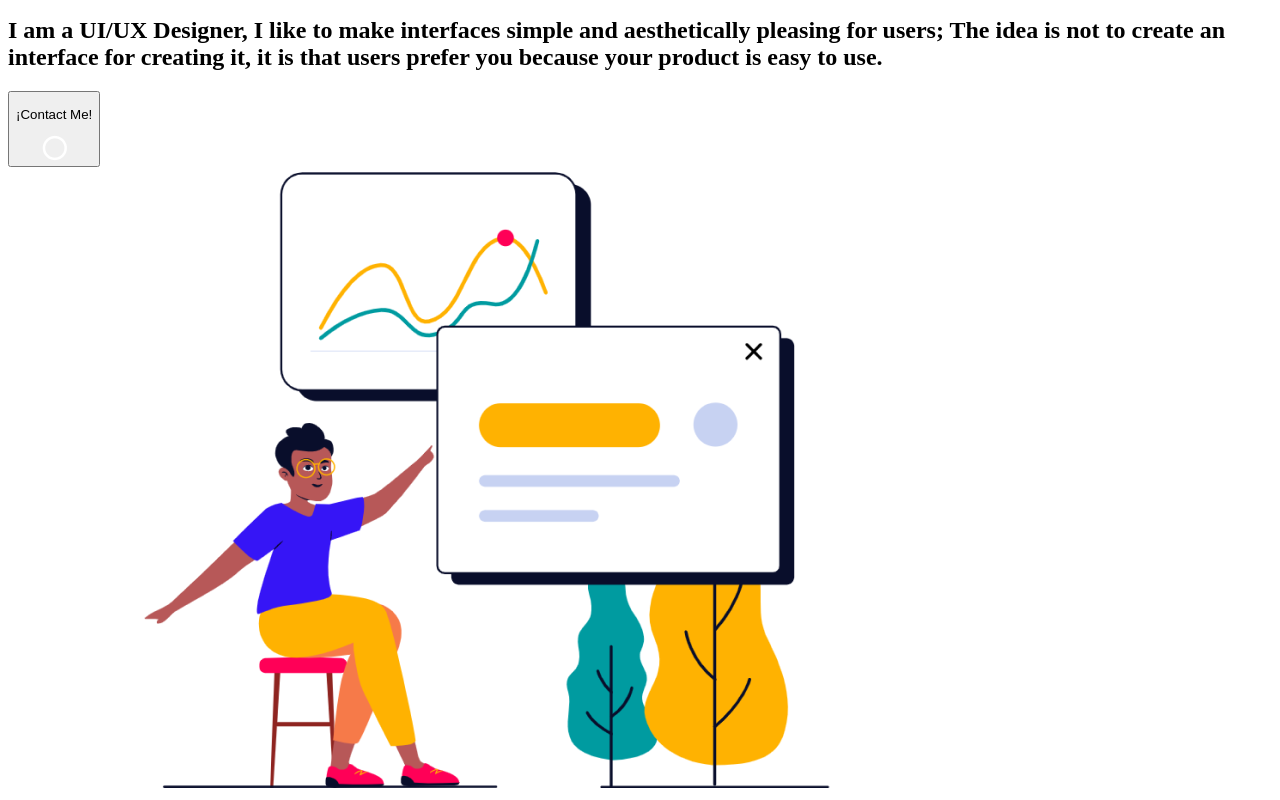
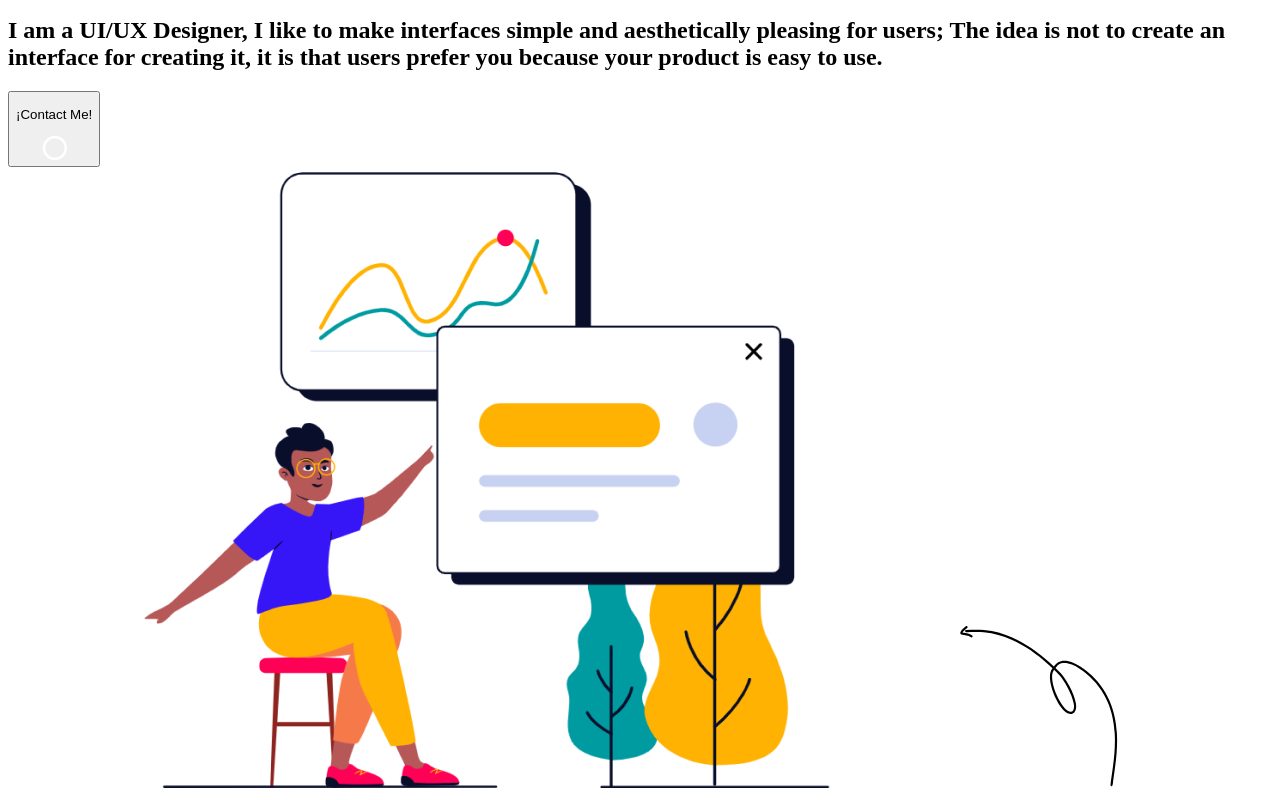
Before and after one commit to abdunazarovs/figmaportfolion1, a plain HTML site: page index.html in a window 1280 px wide. Shown: the part 711-1511 px from the top of the page. Drawn offline with Linux system fonts and the light colour scheme.

Commit message:
arrow  added

```diff
--- a/index.html
+++ b/index.html
@@ -44,6 +44,7 @@
             </div>
 
             <img src="Allura UI Windows.png" alt="allura">
+            <img src="Arrow_01.svg" alt="arroww">
         </div>
     </section>
 </body>
```
